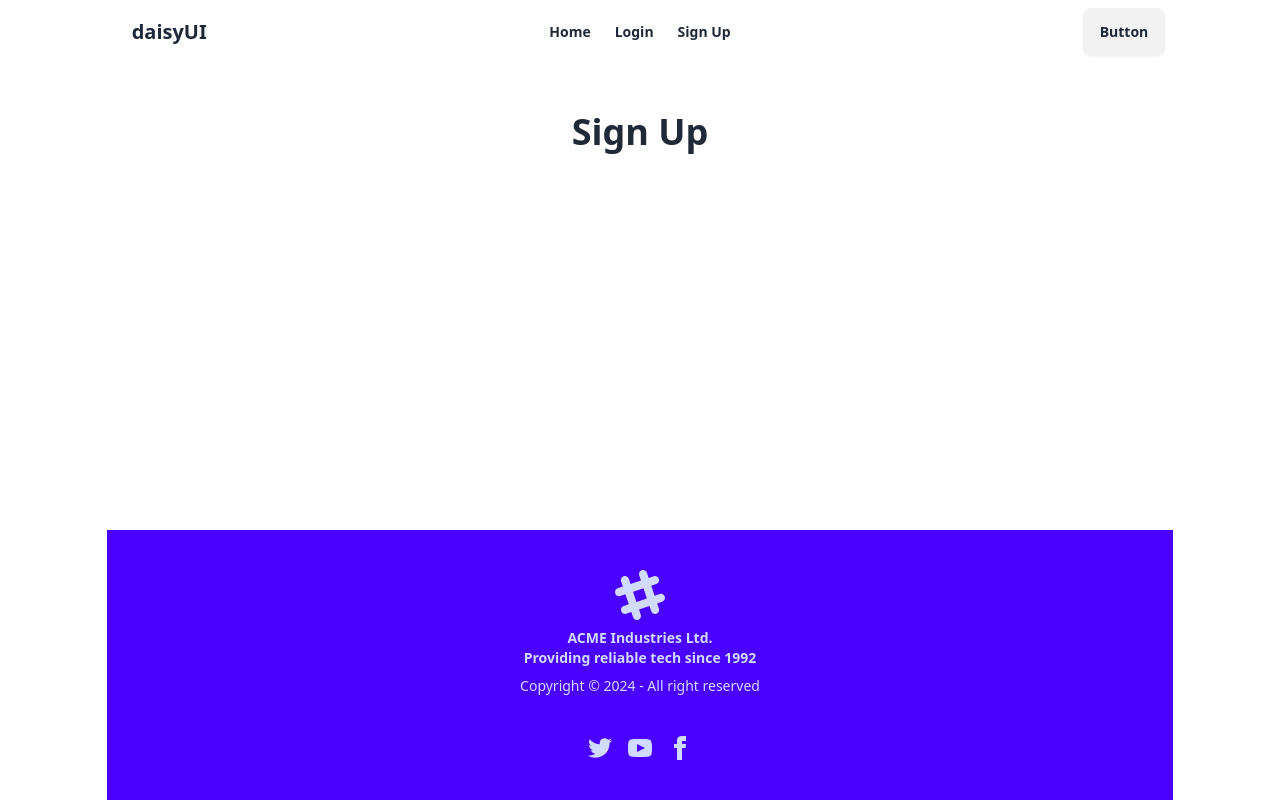
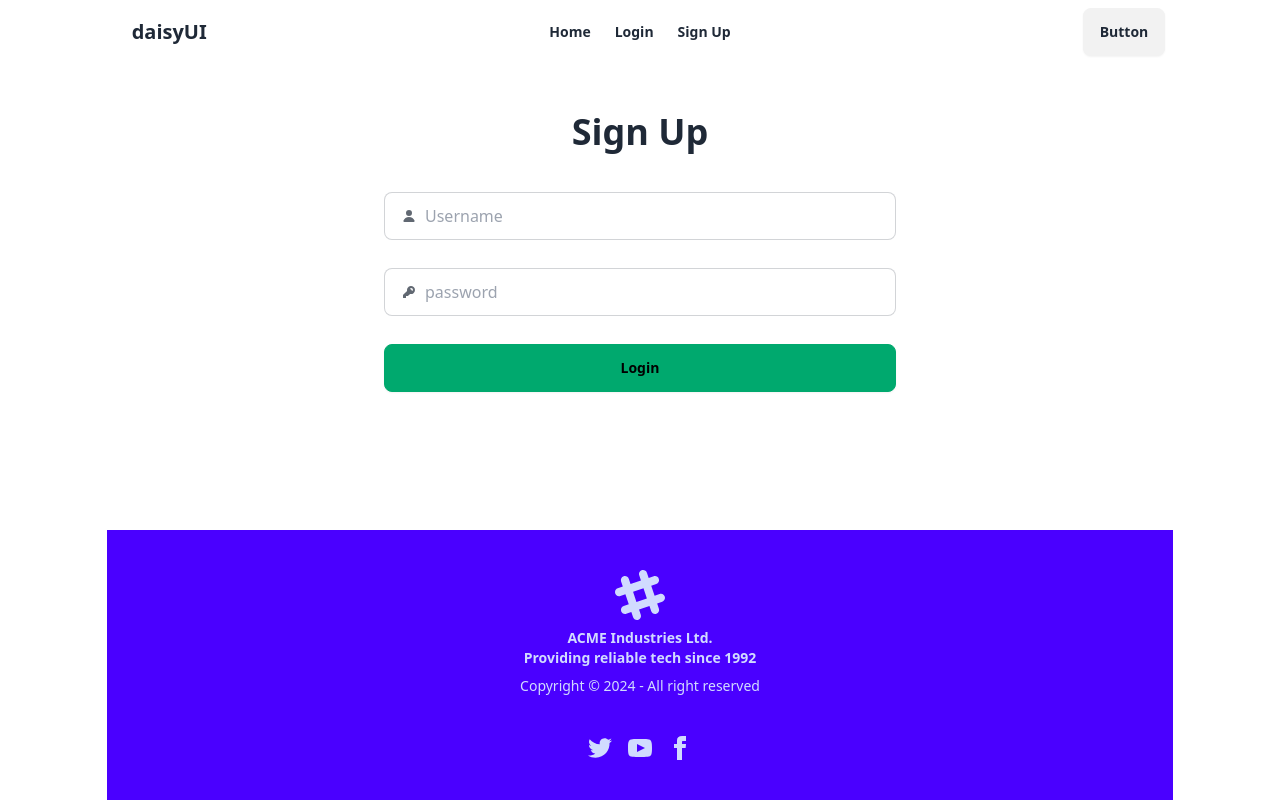
Before and after one commit to SudiptaRoy05/authentication-with-email, a React (Vite) app: page /signup in a window 1280 px wide. Built offline with nearby package versions, Linux system fonts and the light colour scheme.

Commit message:
create user using email and pass in firebase

```diff
--- a/package.json
+++ b/package.json
@@ -10,6 +10,7 @@
     "preview": "vite preview"
   },
   "dependencies": {
+    "firebase": "^11.0.1",
     "localforage": "^1.10.0",
     "match-sorter": "^8.0.0",
     "react": "^18.3.1",
--- a/src/components/Layout/Layout.jsx
+++ b/src/components/Layout/Layout.jsx
@@ -9,10 +9,10 @@ export default function Layout() {
         <Navbar></Navbar>
       </header>
       <main className="flex-grow">
-      <Outlet></Outlet>
+        <Outlet></Outlet>
       </main>
       <footer className="">
-      <Footer></Footer>
+        <Footer></Footer>
       </footer>
     </div>
   );
--- a/src/components/Login/Login.jsx
+++ b/src/components/Login/Login.jsx
@@ -1,45 +1,8 @@
 export default function Login() {
-  const handleSignUp =(event)=>{
-    event.preventDefault();
-    console.log(event.target.email.value)
-  }
+
   return (
     <div>
       <h2 className="text-4xl text-center font-bold mt-12">Login</h2>
-      <div className="mt-10 max-w-lg mx-auto">
-
-        <form onSubmit={handleSignUp} className="space-y-7">
-        <label className="input input-bordered flex items-center gap-2 ">
-          <svg
-            xmlns="http://www.w3.org/2000/svg"
-            viewBox="0 0 16 16"
-            fill="currentColor"
-            className="h-4 w-4 opacity-70"
-          >
-            <path d="M8 8a3 3 0 1 0 0-6 3 3 0 0 0 0 6ZM12.735 14c.618 0 1.093-.561.872-1.139a6.002 6.002 0 0 0-11.215 0c-.22.578.254 1.139.872 1.139h9.47Z" />
-          </svg>
-          <input type="email" name="email" className="grow" placeholder="Username" />
-        </label>
-        <label className="input input-bordered flex items-center gap-2">
-          <svg
-            xmlns="http://www.w3.org/2000/svg"
-            viewBox="0 0 16 16"
-            fill="currentColor"
-            className="h-4 w-4 opacity-70"
-          >
-            <path
-              fillRule="evenodd"
-              d="M14 6a4 4 0 0 1-4.899 3.899l-1.955 1.955a.5.5 0 0 1-.353.146H5v1.5a.5.5 0 0 1-.5.5h-2a.5.5 0 0 1-.5-.5v-2.293a.5.5 0 0 1 .146-.353l3.955-3.955A4 4 0 1 1 14 6Zm-4-2a.75.75 0 0 0 0 1.5.5.5 0 0 1 .5.5.75.75 0 0 0 1.5 0 2 2 0 0 0-2-2Z"
-              clipRule="evenodd"
-            />
-          </svg>
-          {/* <input type="password" className="grow" value="" /> */}
-          <input type="password"  name="" id="" />
-        </label>
-        <button className="btn btn-success w-full">Login</button>
-        </form>
-
-      </div>
     </div>
   );
 }
--- a/src/components/SignUp/SignUp.jsx
+++ b/src/components/SignUp/SignUp.jsx
@@ -1,8 +1,59 @@
+import { createUserWithEmailAndPassword } from "firebase/auth";
+import auth from "../../firebase.init";
 
 export default function SignUp() {
+
+
+  const handleSignUp =(event)=>{
+    event.preventDefault();
+    const email = event.target.email.value;
+    const password = event.target.password.value;
+
+    createUserWithEmailAndPassword(auth, email, password)
+    .then(userCredential =>{
+      const user = userCredential.user;
+      console.log(user)
+    }).catch(error=>{
+      console.log(error)
+    })
+  }
   return (
     <div>
       <h2 className="text-4xl text-center font-bold mt-12">Sign Up</h2>
+      <div className="mt-10 max-w-lg mx-auto">
+
+        <form onSubmit={handleSignUp} className="space-y-7">
+        <label className="input input-bordered flex items-center gap-2 ">
+          <svg
+            xmlns="http://www.w3.org/2000/svg"
+            viewBox="0 0 16 16"
+            fill="currentColor"
+            className="h-4 w-4 opacity-70"
+          >
+            <path d="M8 8a3 3 0 1 0 0-6 3 3 0 0 0 0 6ZM12.735 14c.618 0 1.093-.561.872-1.139a6.002 6.002 0 0 0-11.215 0c-.22.578.254 1.139.872 1.139h9.47Z" />
+          </svg>
+          <input type="email" name="email" className="grow" placeholder="Username" />
+        </label>
+        <label className="input input-bordered flex items-center gap-2">
+          <svg
+            xmlns="http://www.w3.org/2000/svg"
+            viewBox="0 0 16 16"
+            fill="currentColor"
+            className="h-4 w-4 opacity-70"
+          >
+            <path
+              fillRule="evenodd"
+              d="M14 6a4 4 0 0 1-4.899 3.899l-1.955 1.955a.5.5 0 0 1-.353.146H5v1.5a.5.5 0 0 1-.5.5h-2a.5.5 0 0 1-.5-.5v-2.293a.5.5 0 0 1 .146-.353l3.955-3.955A4 4 0 1 1 14 6Zm-4-2a.75.75 0 0 0 0 1.5.5.5 0 0 1 .5.5.75.75 0 0 0 1.5 0 2 2 0 0 0-2-2Z"
+              clipRule="evenodd"
+            />
+          </svg>
+          {/* <input type="password" className="grow" value="" /> */}
+          <input type="password" placeholder="password"  name="password" id="" />
+        </label>
+        <button className="btn btn-success w-full">Login</button>
+        </form>
+
+      </div>
     </div>
-  )
+  );
 }
--- /dev/null
+++ b/src/firebase.init.js
@@ -0,0 +1,21 @@
+// Import the functions you need from the SDKs you need
+import { initializeApp } from "firebase/app";
+import { getAuth } from "firebase/auth";
+// TODO: Add SDKs for Firebase products that you want to use
+// https://firebase.google.com/docs/web/setup#available-libraries
+
+// Your web app's Firebase configuration
+const firebaseConfig = {
+  apiKey: "AIzaSyA-P-s6gHf6LJoyt82zc5csMHL06_o1EwI",
+  authDomain: "email-password-auth-74f3e.firebaseapp.com",
+  projectId: "email-password-auth-74f3e",
+  storageBucket: "email-password-auth-74f3e.firebasestorage.app",
+  messagingSenderId: "1025527311064",
+  appId: "1:1025527311064:web:8afb7871b3f6f4d79f05ad"
+};
+
+// Initialize Firebase
+const app = initializeApp(firebaseConfig);
+const auth = getAuth(app);
+
+export default auth;
```
Also changed, not shown: 1 other file (tests, documents, lock files or other folders).
